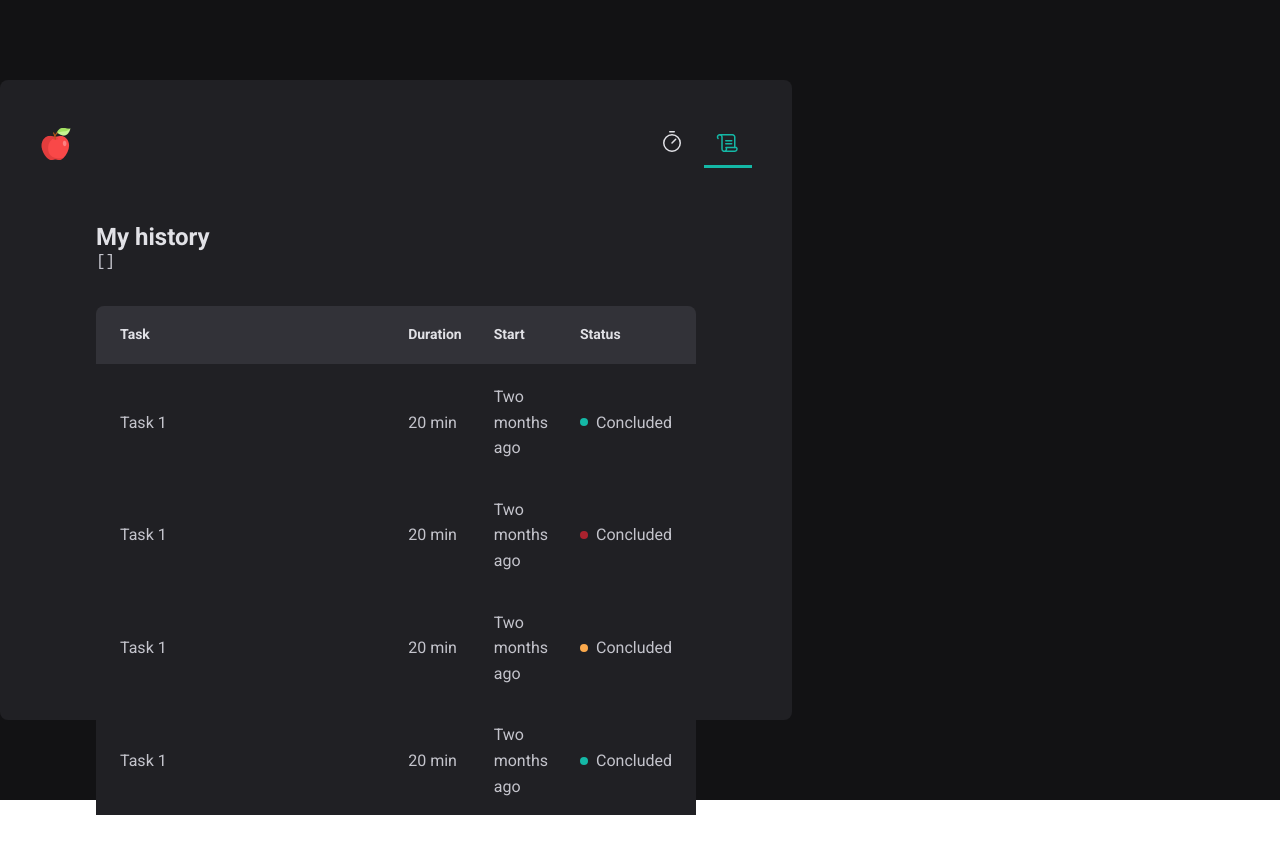
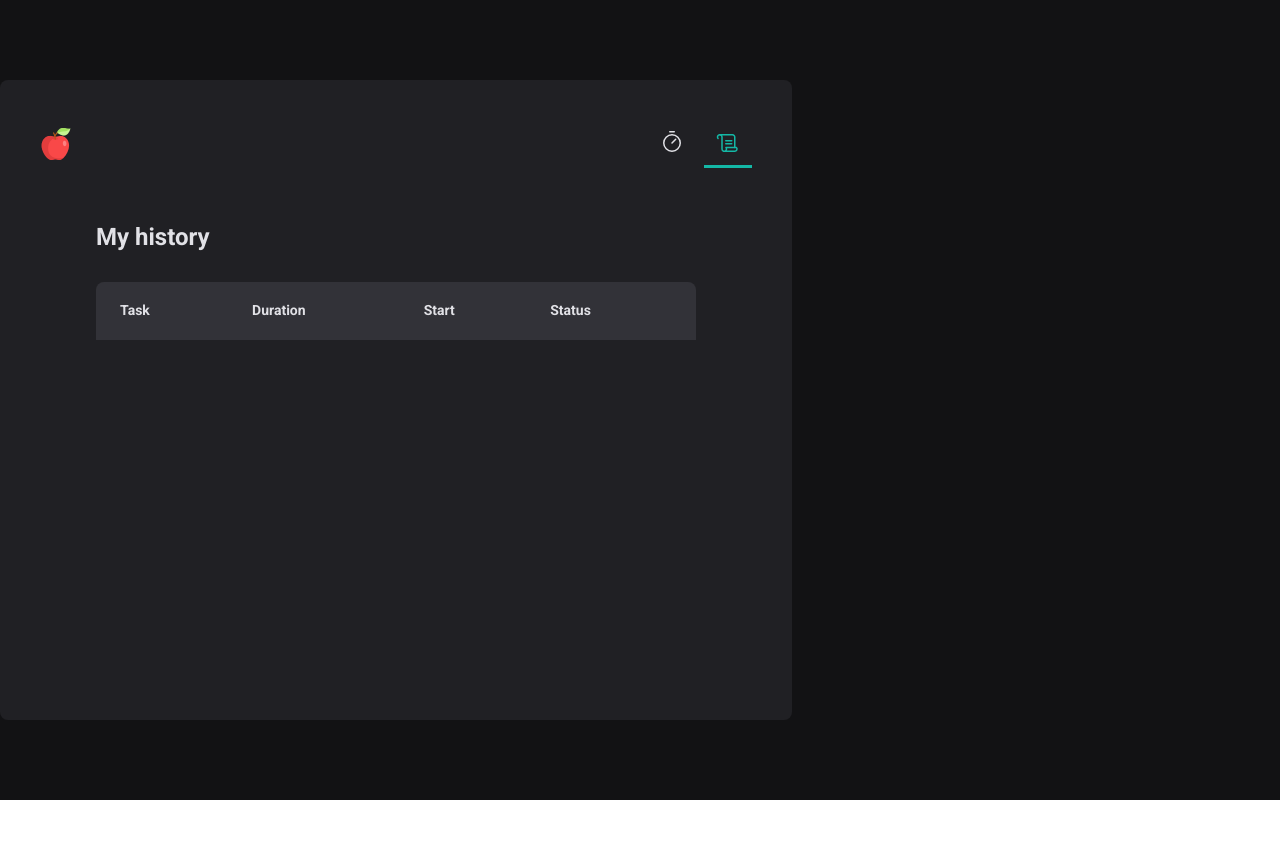
Before and after one commit to devLeticia/chimptok, a React (Vite) app: page /history in a window 1280 px wide. Shown: the top 854 px of the page. After the commit the page ends 800 px from the top, so only its background shows below. Built offline with nearby package versions, Linux system fonts and the light colour scheme; the HTML template or start-up script is replaced by a standard one.

Commit message:
putting real data into history

```diff
--- a/src/pages/History/index.tsx
+++ b/src/pages/History/index.tsx
@@ -1,13 +1,15 @@
 import { HistoryContainer, HistoryList, Status } from './styles'
 import { useContext } from 'react'
 import { CyclesContext } from './../../contexts/CyclesContext'
+import { formatDistanceToNow } from 'date-fns'
+// import ptBR from 'date-fns/esm/locale/pt-BR/index.js'
 
 export function History() {
   const { cycles } = useContext(CyclesContext)
   return (
     <HistoryContainer>
       <h1>My history</h1>
-      <pre>{JSON.stringify(cycles, null, 2)}</pre>
+      {/* <pre>{JSON.stringify(cycles, null, 2)}</pre> */}
       <HistoryList>
         <table>
           <thead>
@@ -19,38 +21,31 @@
             </tr>
           </thead>
           <tbody>
-            <tr>
-              <td>Task 1 </td>
-              <td>20 min </td>
-              <td>Two months ago </td>
-              <td>
-                <Status statusColor="green">Concluded</Status>
-              </td>
-            </tr>
-            <tr>
-              <td>Task 1 </td>
-              <td>20 min </td>
-              <td>Two months ago </td>
-              <td>
-                <Status statusColor="red">Concluded</Status>
-              </td>
-            </tr>
-            <tr>
-              <td>Task 1 </td>
-              <td>20 min </td>
-              <td>Two months ago </td>
-              <td>
-                <Status statusColor="yellow">Concluded</Status>
-              </td>
-            </tr>
-            <tr>
-              <td>Task 1 </td>
-              <td>20 min </td>
-              <td>Two months ago </td>
-              <td>
-                <Status statusColor="green">Concluded</Status>
-              </td>
-            </tr>
+            {cycles.map((cycle) => {
+              return (
+                <tr key={cycle.id}>
+                  <td>{cycle.task}</td>
+                  <td>{cycle.minutesAmount} minutes</td>
+                  <td>
+                    {formatDistanceToNow(cycle.startDate, {
+                      addSuffix: true,
+                      // locale: ptBR,
+                    })}
+                  </td>
+                  <td>
+                    {cycle.finishedDate && (
+                      <Status statusColor="green">Concluído</Status>
+                    )}
+                    {cycle.interruptedDate && (
+                      <Status statusColor="red">Interrompido</Status>
+                    )}
+                    {!cycle.finishedDate && !cycle.interruptedDate && (
+                      <Status statusColor="yellow">Em andamento</Status>
+                    )}
+                  </td>
+                </tr>
+              )
+            })}
           </tbody>
         </table>
       </HistoryList>
```
